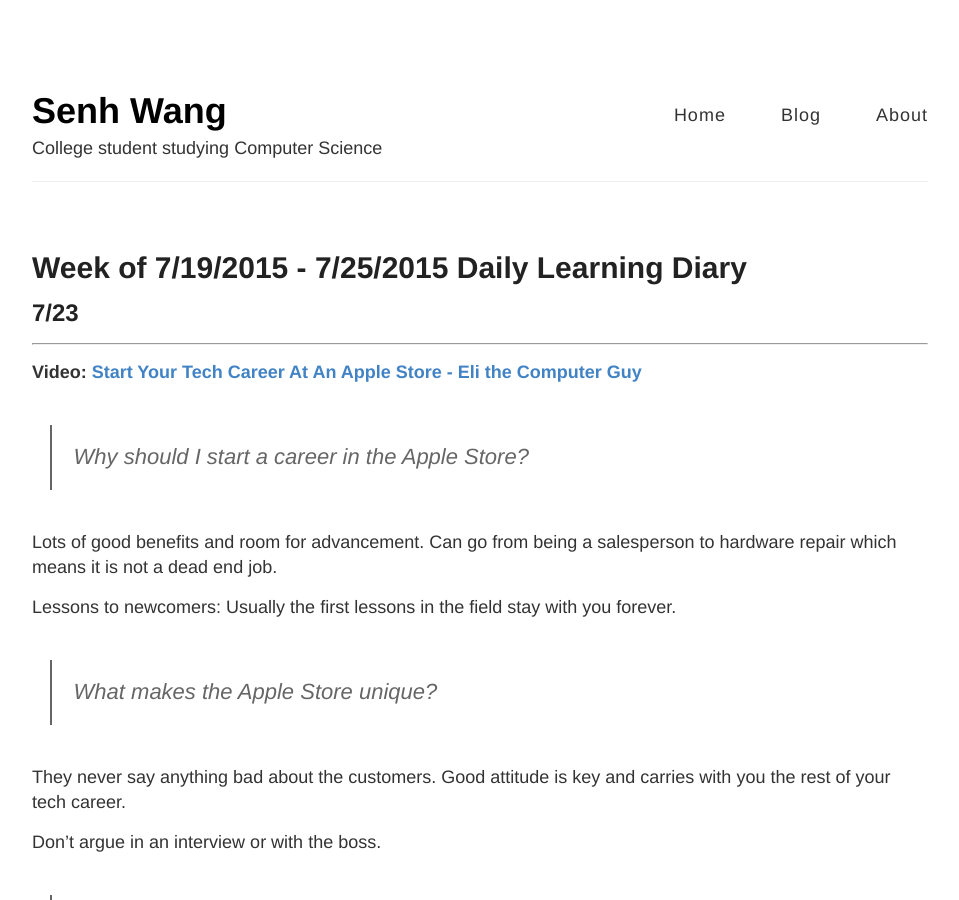
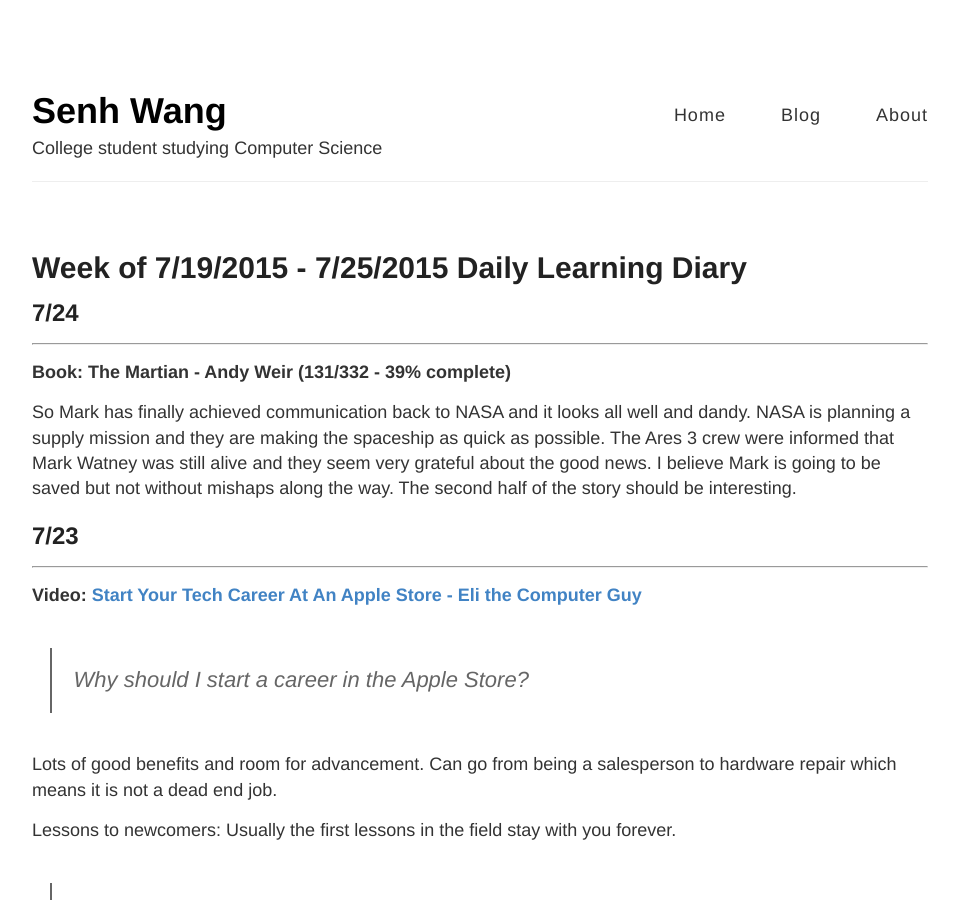
Before and after one commit to SenhW/senhw.github.io, a Jekyll site: the page built from _posts/2015-07-21-7-19-2015-learning-diary.md, in a window 1280 px wide and 900 px high. Shown: the whole window, without its empty margins (160-1119 px from the left). Built offline with Jekyll 4.4.1, drawn with Linux system fonts in a browser that asks for light colours; Markdown is read by kramdown in place of the engine named in the settings; some of the changed text lies outside the part shown.

Commit message:
7/24 entry

```diff
--- a/_posts/2015-07-21-7-19-2015-learning-diary.md
+++ b/_posts/2015-07-21-7-19-2015-learning-diary.md
@@ -2,8 +2,14 @@
 layout: post
 title: Week of 7/19/2015 - 7/25/2015 Daily Learning Diary
 permalink: /blog/7-19-2015-learning-diary/
-date: 2015-07-23
+date: 2015-07-24
 ---
+
+## 7/24
+---
+**Book: The Martian - Andy Weir (131/332 - 39% complete)**
+
+So Mark has finally achieved communication back to NASA and it looks all well and dandy. NASA is planning a supply mission and they are making the spaceship as quick as possible. The Ares 3 crew were informed that Mark Watney was still alive and they seem very grateful about the good news. I believe Mark is going to be saved but not without mishaps along the way. The second half of the story should be interesting.
 
 ## 7/23
 ---
```
